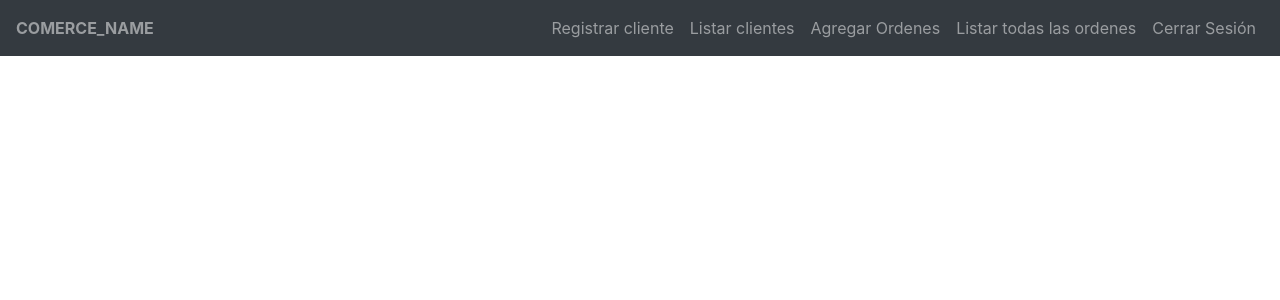
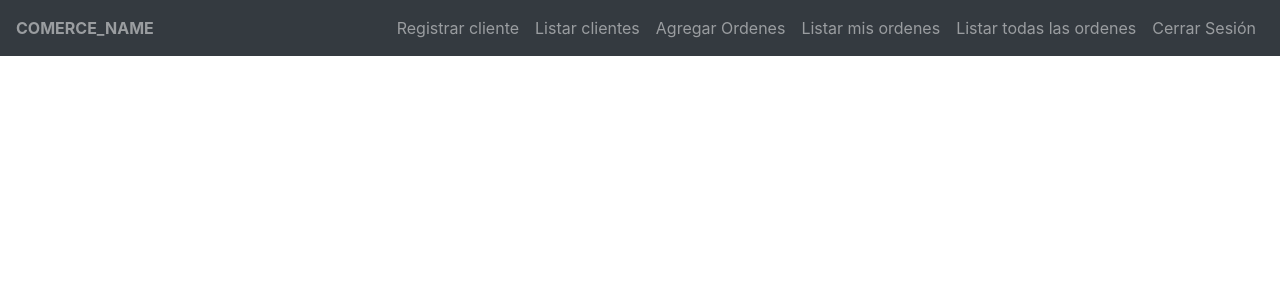
Before and after one commit to echeverriaalex/final-reparacion-celulares, a PHP site: template Views/nav.php in a window 1280 px wide. Shown: the top 300 px of the page. Run offline with PHP 8.4, Linux system fonts and the light colour scheme; the template is opened without the code that fills it, so the values that code supplies are empty; some libraries are stand-ins or nearby versions.

Commit message:
agrego una funcion para todos los tecnicos que muestre solo las ordenes que el logueado hizo

```diff
--- a/Views/nav.php
+++ b/Views/nav.php
@@ -13,6 +13,9 @@
                <a class="nav-link" href="<?php echo FRONT_ROOT ?>Order/ShowAddView">Agregar Ordenes</a>
           </li>
           <li class="nav-item">
+               <a class="nav-link" href="<?php echo FRONT_ROOT ?>Order/ShowListOrderView">Listar mis ordenes</a>
+          </li>
+          <li class="nav-item">
                <a class="nav-link" href="<?php echo FRONT_ROOT ?>Order/ShowListAllOrderView">Listar todas las ordenes</a>
           </li>
           <li class="nav-item">
```
